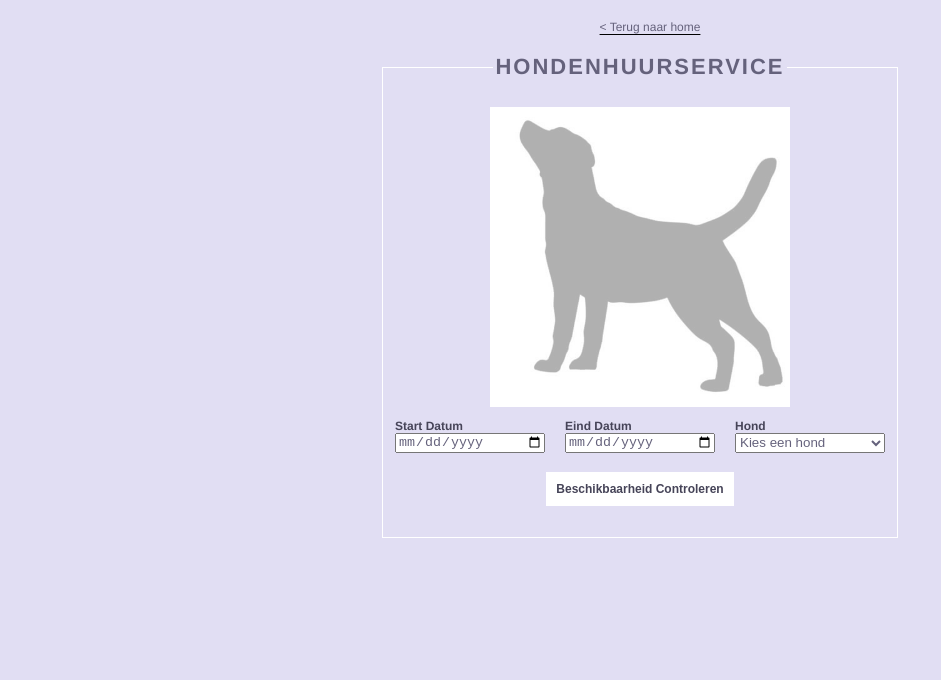
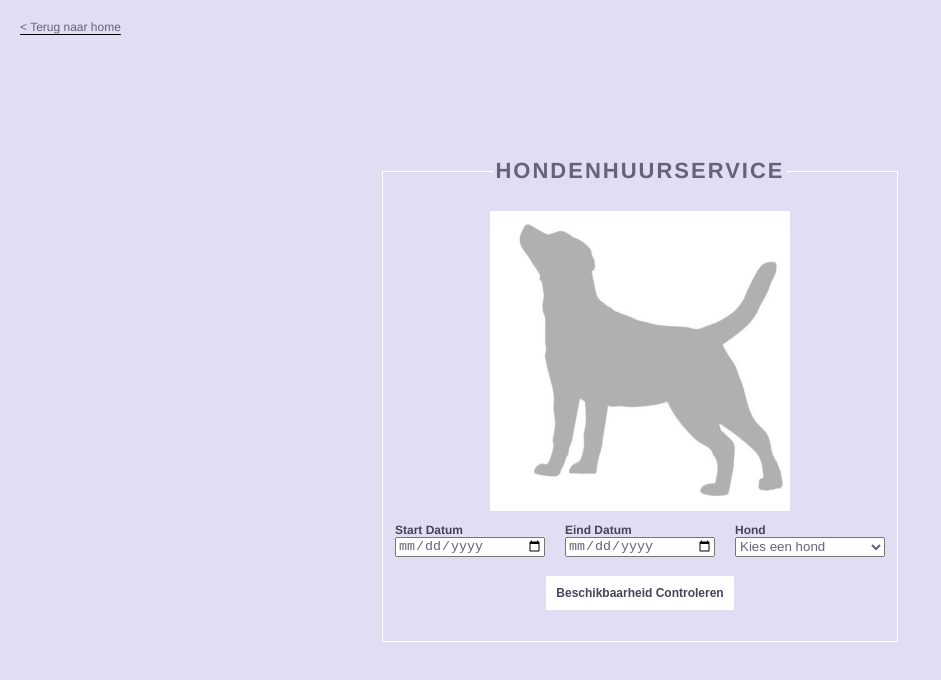
Before and after one commit to xMISSJ/Assignment-PAQT, a SvelteKit app: page /form-picker in a window 1280 px wide. Shown: the top 680 px of the page, without its empty margins (0-941 px from the left). Built offline with nearby package versions, Linux system fonts and the light colour scheme.

Commit message:
fix: back button should handle itself and positioning should be handled in the parent.

```diff
--- a/src/components/BackButton.svelte
+++ b/src/components/BackButton.svelte
@@ -16,8 +16,6 @@
 
 <style lang="scss">
   .back-button {
-    margin-top: 20px;
-    margin-left: 20px;
     text-underline-offset: 3px;
     text-decoration-thickness: 1px;
     text-decoration: underline;
--- a/src/routes/+layout.svelte
+++ b/src/routes/+layout.svelte
@@ -7,7 +7,9 @@
 <div class="app">
   <main>
     {#if $page.url.pathname != "/"}
-      <BackButton />
+      <div class="back-button">
+        <BackButton />
+      </div>
     {/if}
     <slot />
   </main>
@@ -18,5 +20,14 @@
     display: flex;
     flex-direction: column;
     align-items: center;
+    justify-content: center;
+    width: 100vw;
+    height: 100vh;
+  }
+
+  .back-button {
+    top: 20px;
+    left: 20px;
+    position: absolute;
   }
 </style>
```
